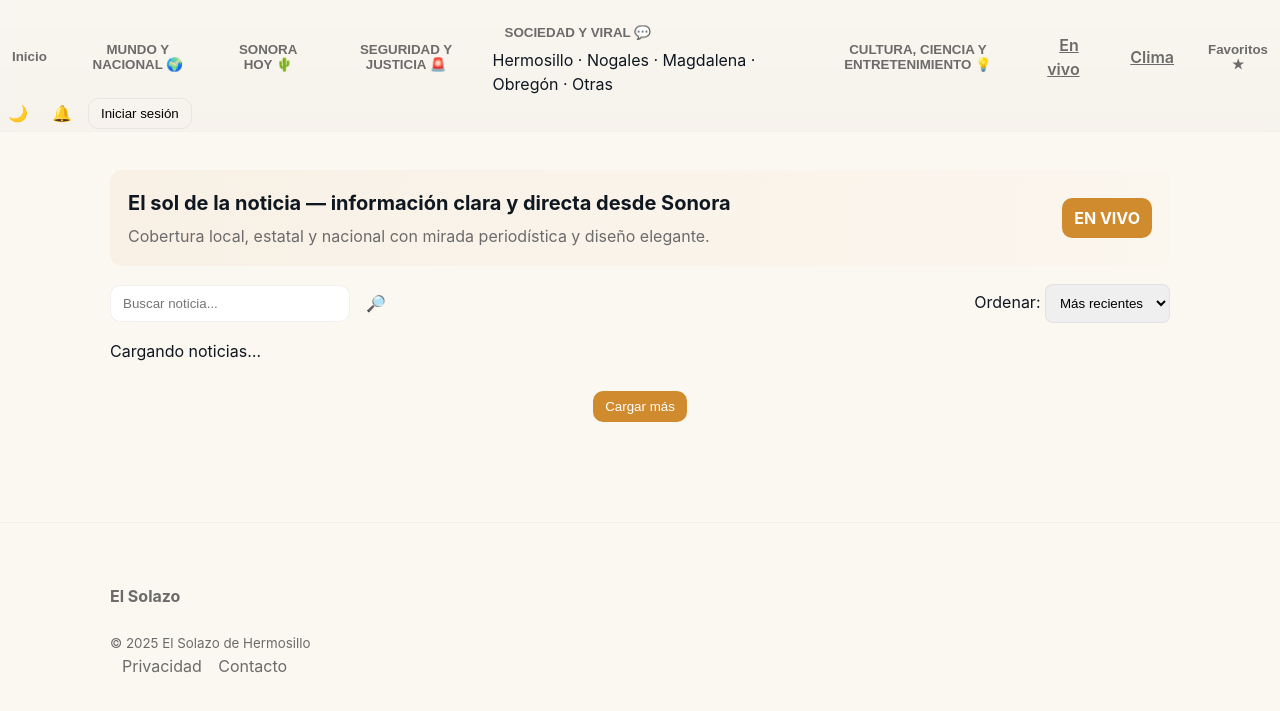
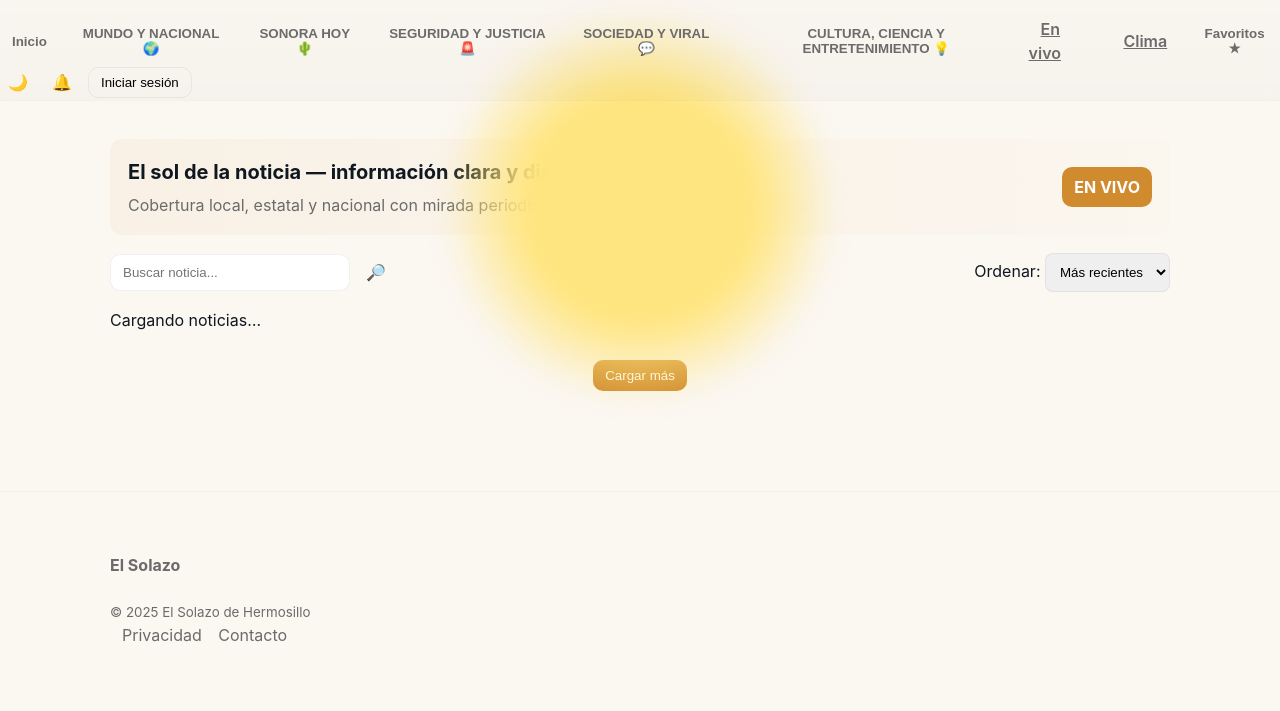
Before and after one commit to Churlestv/El-Solazo-de-Hermosillo, a plain HTML site: page index.html in a window 1280 px wide. Shown: the part 73-784 px from the top of the page. Drawn offline with Linux system fonts and the light colour scheme.

Commit message:
Add files via upload

```diff
--- a/index.html
+++ b/index.html
@@ -6,7 +6,7 @@
   <title>El Solazo de Hermosillo</title>
 
   <!-- Favicon: reemplaza ./assets/favicon.ico con tu propio ícono -->
-  <link rel="icon" href="sol.png" />
+  <link rel="icon" href="new logo.jpg" />
 
   <!-- Prerender / Prefetch - mejora percibida y SEO cuando tenga sentido -->
   <link rel="prerender" href="/en-vivo">
@@ -17,6 +17,9 @@
   <link rel="stylesheet" href="./style.css">
 </head>
 <body>
+      <!-- ☀️ Sol de fondo -->
+  <div class="sun-bg" id="sun"></div>
+
   <header class="site-header">
     <div class="container header-inner">
       <div class="brand">
@@ -24,6 +27,7 @@
         <a class="logo" href="#" aria-label="Inicio - El Solazo de Hermosillo">
         <img src="new logo.jpg" alt="Logo de mi sitio web" width="100" height="50">
           </div>
+
         </a>
       </div>
 
@@ -35,11 +39,10 @@
           <li><button class="nav-link" data-cat="seguridad">SEGURIDAD Y JUSTICIA 🚨</button></li>
           <li class="has-sub">
             <button class="nav-link" data-cat="sociedad">SOCIEDAD Y VIRAL 💬</button>
-            <div class="subtext">Hermosillo · Nogales · Magdalena · Obregón · Otras</div>
           </li>
           <li><button class="nav-link" data-cat="cultura">CULTURA, CIENCIA Y ENTRETENIMIENTO 💡</button></li>
           <li><a class="nav-link" href="/en-vivo" id="en-vivo-link">En vivo</a></li>
-          <li><a class="nav-link" href="clima.html" id="clima-link">Clima</a></li>
+          <li><a class="nav-link" href="/clima.html" id="clima-link">Clima</a></li>
           <li><button id="favorites-view" class="nav-link">Favoritos ★</button></li>
         </ul>
       </nav>
@@ -148,6 +151,13 @@
     </div>
   </footer>
 
-  <script type="module" src="./app.js"></script>
+  <script type="module" src="./app.js">
+        // ☀️ Movimiento del sol con el scroll
+    window.addEventListener("scroll", () => {
+      const scrollY = window.scrollY;
+      sun.style.transform = `translate(-50%, ${scrollY * 0.3}px)`;
+    });
+
+  </script>
 </body>
 </html>
--- a/style.css
+++ b/style.css
@@ -25,7 +25,24 @@
 *{box-sizing:border-box}
 html,body{height:100%}
 body{
-  margin:0;font-family: Inter, system-ui, -apple-system, 'Segoe UI', Roboto, 'Helvetica Neue', Arial; background:var(--bg);color:var(--text);-webkit-font-smoothing:antialiased;line-height:1.5;}
+  margin:0;font-family: Inter, system-ui, -apple-system, 'Segoe UI', Roboto, 'Helvetica Neue', Arial; background:var(--bg);color:var(--text);-webkit-font-smoothing:antialiased;line-height:1.5;
+        /* 🌞 Sol dinámico */
+    .sun-bg {
+      position: fixed;
+      top: 80px;
+      left: 50%;
+      transform: translateX(-50%);
+      width: 400px;
+      height: 400px;
+      background: radial-gradient(circle, #ffe57f 40%, transparent 70%);
+      border-radius: 50%;
+      filter: blur(10px);
+      z-index: 0;
+      transition: transform 0.3s ease-out, background 1s ease-in-out;
+      pointer-events: none;
+    }
+
+}
 .container{max-width:1100px;margin:0 auto;padding:20px}
 
 /* Header */
```
Also changed, not shown: clima.html (+7 -6 lines).
